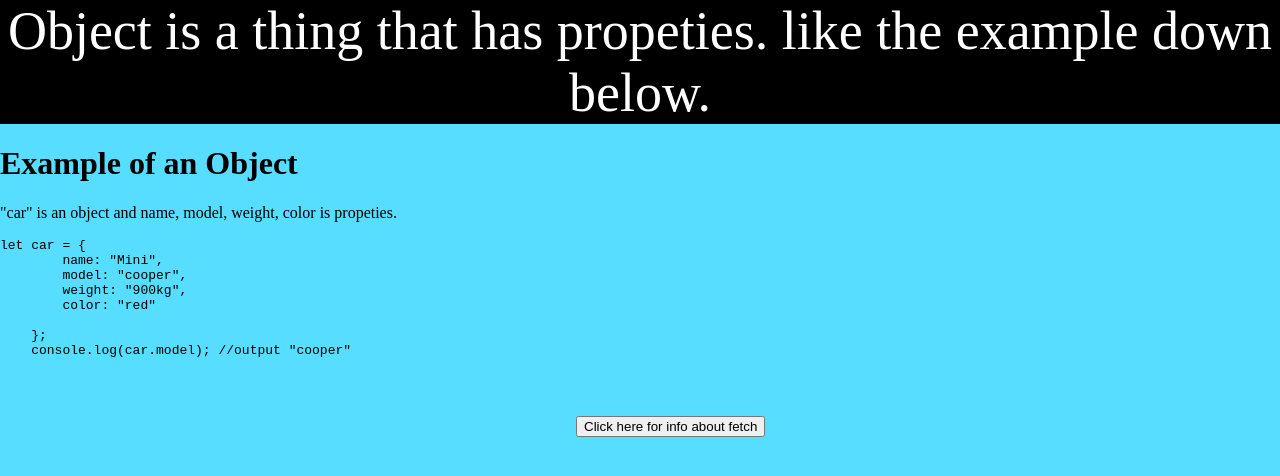
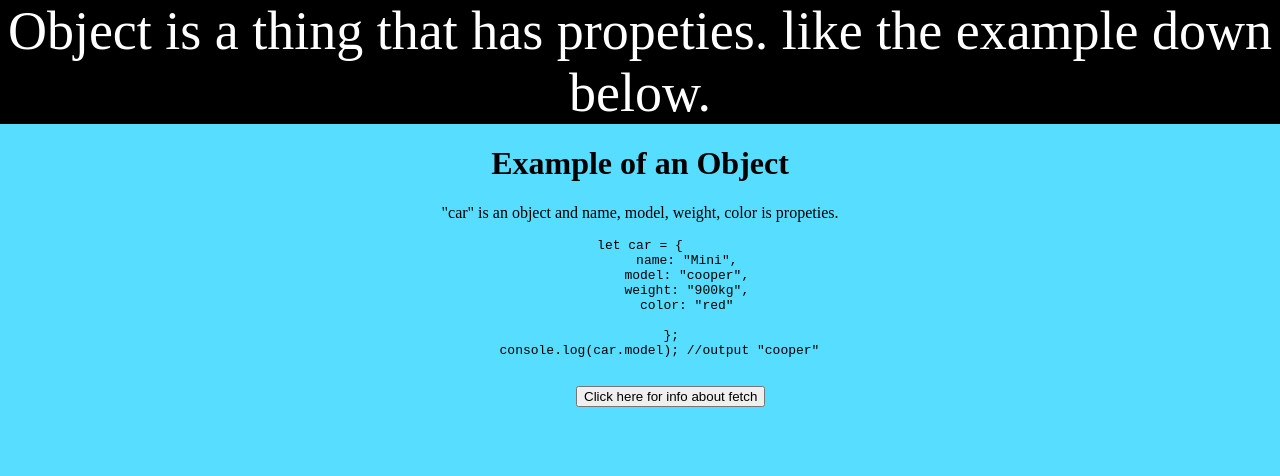
Before and after one commit to lol3937/ObjectGrupp, a plain HTML site: page index.html in a window 1280 px wide. Drawn offline with Linux system fonts and the light colour scheme; no server answers.

Commit message:
more css

```diff
--- a/index.html
+++ b/index.html
@@ -8,6 +8,7 @@
     <script src="index.js"></script>
     <title>Object</title>
 </head>
+<container id="content">
     <body>
         <header>Object is a thing that has propeties. like the example down below.</header>
         <h1>Example of an Object</h1>
@@ -20,11 +21,10 @@
 
         };
         console.log(car.model); //output "cooper"
+    </pre>
 
 
-
-</pre>
-
     <button id="info_fetch" onClick="fetchInfo">Click here for info about fetch</button>
+</container>
 </body>
 </html>
--- a/style.css
+++ b/style.css
@@ -19,6 +19,10 @@ header{
     text-align: center;
 }
 
+#content pre{
+    text-align: center;
+}
+
 #info_fetch{
     margin-left: 45%;
 }
```
Lines whose indentation alone changed are shown as unchanged.
